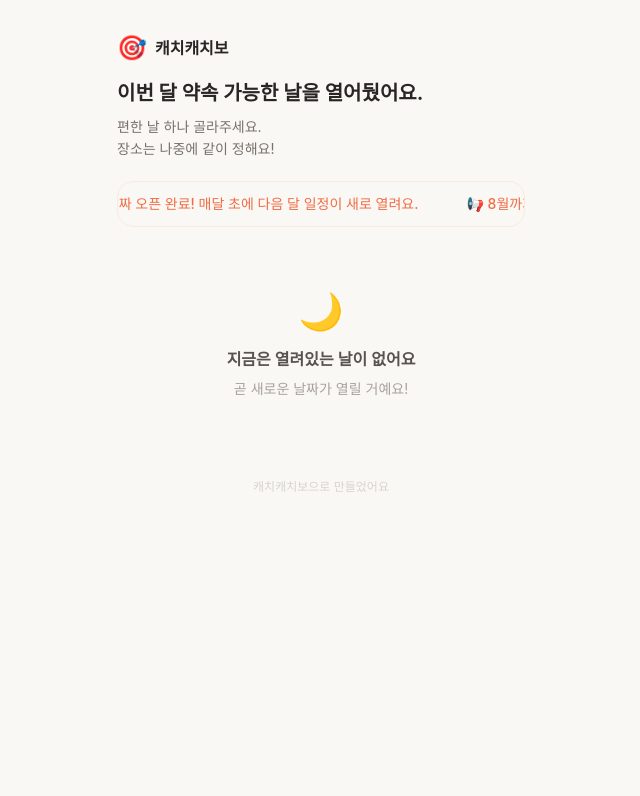
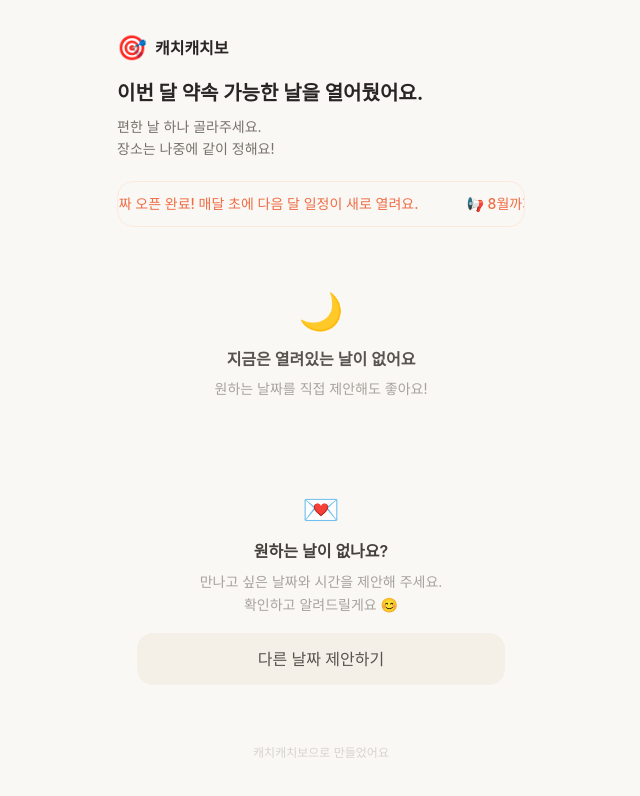
Before and after one commit to aaya622-spec/CatchCatchbo, a Next.js app in the folder catchcatchbo/: page /book in a window 1280 px wide. Shown: the top 796 px of the page, without its empty margins (319-959 px from the left). Built offline with nearby package versions, Linux system fonts and the light colour scheme; no server answers; the database is empty.

Commit message:
Update page.tsx

```diff
--- a/catchcatchbo/app/book/page.tsx
+++ b/catchcatchbo/app/book/page.tsx
@@ -1,3 +1,4 @@
+import Link from "next/link";
 import { createClient } from "@/lib/supabase/server";
 import BookingCalendar from "@/components/booking/BookingCalendar";
 import NoticeTicker from "@/components/booking/NoticeTicker";
@@ -19,7 +20,10 @@ export default async function BookPage() {
   const supabase = await createClient();
   const today = getTodayKST();
 
-  const { data: rawSlots, error } = await supabase
+  const {
+    data: rawSlots,
+    error,
+  } = await supabase
     .from("slots_with_count")
     .select("*")
     .eq("is_active", true)
@@ -32,14 +36,22 @@ export default async function BookPage() {
     });
 
   if (error) {
-    console.error("BookPage slots error:", error);
+    console.error(
+      "BookPage slots error:",
+      error
+    );
   }
 
-  const slots: SlotWithCount[] = (rawSlots ?? []).map((slot) => ({
+  const slots: SlotWithCount[] = (
+    rawSlots ?? []
+  ).map((slot) => ({
     ...slot,
-    booking_count: slot.booking_count ?? 0,
-    remaining: slot.remaining ?? 0,
-    is_full: (slot.remaining ?? 0) === 0,
+    booking_count:
+      slot.booking_count ?? 0,
+    remaining:
+      slot.remaining ?? 0,
+    is_full:
+      (slot.remaining ?? 0) === 0,
   }));
 
   return (
@@ -47,7 +59,9 @@ export default async function BookPage() {
       {/* 헤더 */}
       <header className="px-5 pt-8 pb-5">
         <div className="flex items-center gap-2 mb-4">
-          <span className="text-2xl">🎯</span>
+          <span className="text-2xl">
+            🎯
+          </span>
 
           <span className="text-base font-bold text-warm-gray-800">
             {APP_NAME}
@@ -72,19 +86,52 @@ export default async function BookPage() {
         {/* 캘린더 */}
         {slots.length === 0 ? (
           <div className="card p-10 text-center mt-4">
-            <p className="text-4xl mb-4">🌙</p>
+            <p className="text-4xl mb-4">
+              🌙
+            </p>
 
             <p className="font-semibold text-warm-gray-600">
-              지금은 열려있는 날이 없어요
+              지금은 열려있는 날이
+              없어요
             </p>
 
             <p className="text-sm text-warm-gray-400 mt-2">
-              곧 새로운 날짜가 열릴 거예요!
+              원하는 날짜를 직접
+              제안해도 좋아요!
             </p>
           </div>
         ) : (
-          <BookingCalendar slots={slots} />
+          <BookingCalendar
+            slots={slots}
+          />
         )}
+
+        {/* 원하는 날짜 제안 */}
+        <section className="mt-8">
+          <div className="card p-5 text-center">
+            <div className="text-3xl mb-3">
+              💌
+            </div>
+
+            <h2 className="font-semibold text-warm-gray-700">
+              원하는 날이 없나요?
+            </h2>
+
+            <p className="text-sm text-warm-gray-400 mt-2 leading-relaxed">
+              만나고 싶은 날짜와 시간을
+              제안해 주세요.
+              <br />
+              확인하고 알려드릴게요 😊
+            </p>
+
+            <Link
+              href="/book/propose"
+              className="btn-secondary w-full text-center mt-4"
+            >
+              다른 날짜 제안하기
+            </Link>
+          </div>
+        </section>
       </main>
 
       {/* 푸터 */}
```
